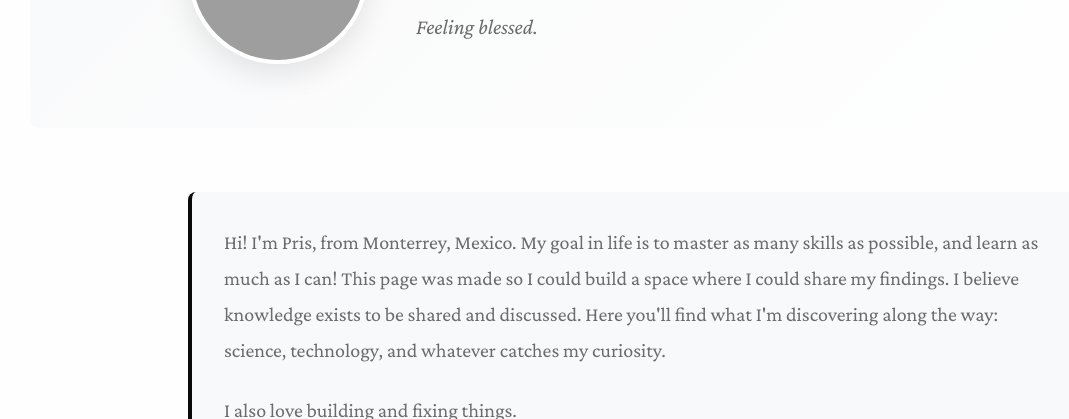
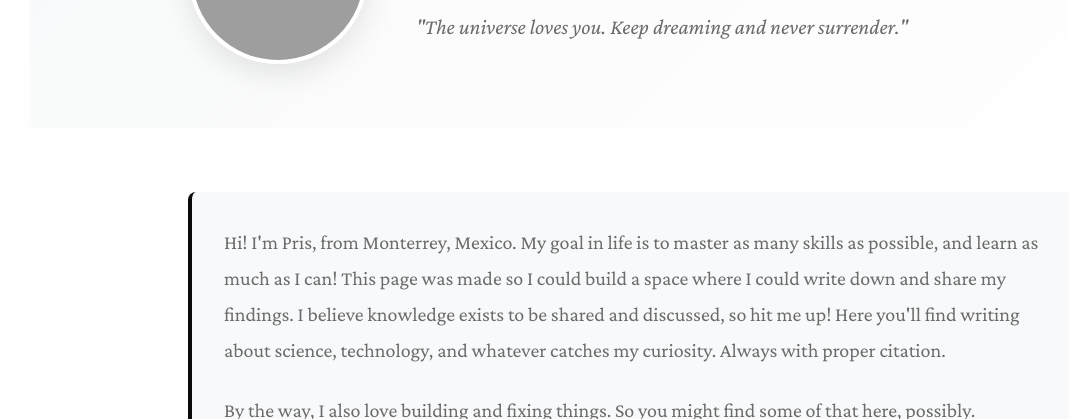
Before and after one commit to priscilabuilds/priscilabuilds.github.io, a plain HTML site: page index.html in a window 1280 px wide. Both pictures are taken after a click on the button "ABOUT ME". Shown: the part 381-800 px from the top of the page, without its empty margins (2-1071 px from the left). Drawn offline with nearby package versions, Linux system fonts and the light colour scheme; grey boxes are pictures that could not be loaded.

Commit message:
Update index.html

```diff
--- a/index.html
+++ b/index.html
@@ -64,7 +64,7 @@
                     <div class="about-intro">
                         <h2 class="about-greeting">👁️‍🗨️</h2>
                         <h1 class="about-name">Priscila Sepulveda</h1>
-                        <p class="about-tagline">Feeling blessed.</p>
+                        <p class="about-tagline">"The universe loves you. Keep dreaming and never surrender."</p>
                     </div>
                 </div>
             </div>
@@ -75,9 +75,9 @@
                     <p>¡Hola! Soy Pris, ing. química especializada en nanotecnología, originaria de México. Desde que descubrí lo que era la ciencia, supe que había encontrado mi lugar.</p>
                     <p>Creo que el conocimiento existe para compartirse y discutirse. Aquí encontrarás lo que voy descubriendo en el camino: ciencia, tecnología, y todo lo que capture mi curiosidad. </p>
                     <p>Bienvenido a mi laboratorio de ideas.</p> -->
-                    <p>Hi! I'm Pris, from Monterrey, Mexico. My goal in life is to master as many skills as possible, and learn as much as I can! This page was made so I could build a space where I could share my findings.
-                        I believe knowledge exists to be shared and discussed. Here you'll find what I'm discovering along the way: science, technology, and whatever catches my curiosity.</p>
-                    <p> I also love building and fixing things.</p>
+                    <p>Hi! I'm Pris, from Monterrey, Mexico. My goal in life is to master as many skills as possible, and learn as much as I can! This page was made so I could build a space where I could write down and share my findings.
+                        I believe knowledge exists to be shared and discussed, so hit me up! Here you'll find writing about science, technology, and whatever catches my curiosity. Always with proper citation.</p>
+                    <p> By the way, I also love building and fixing things. So you might find some of that here, possibly. </p>
                     <p>Welcome to my little lab of ideas. Love you.</p>
 
 
```
